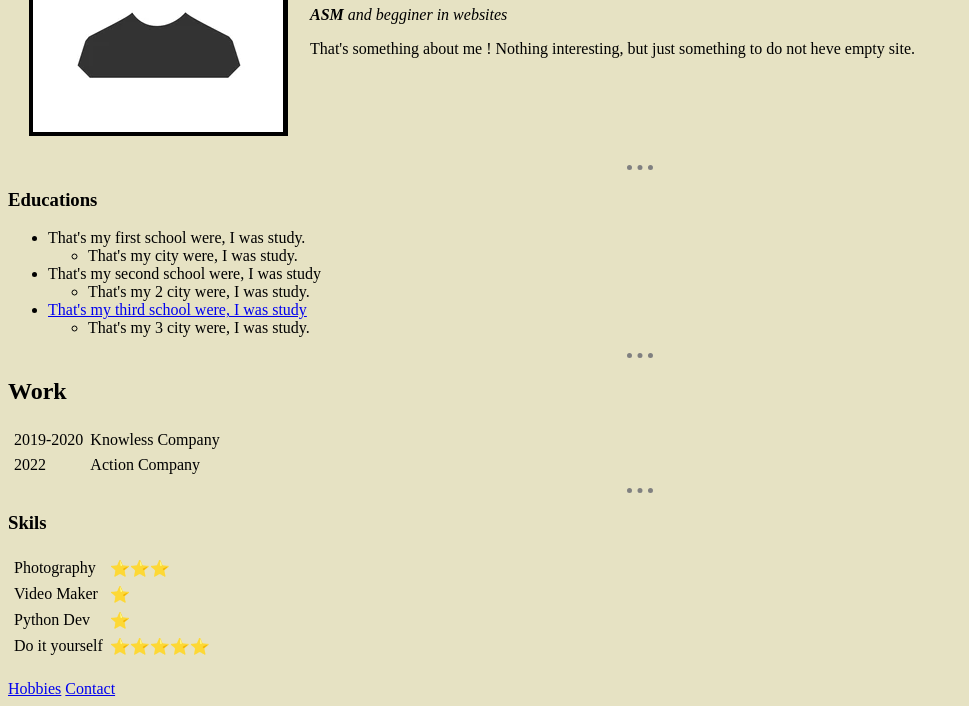
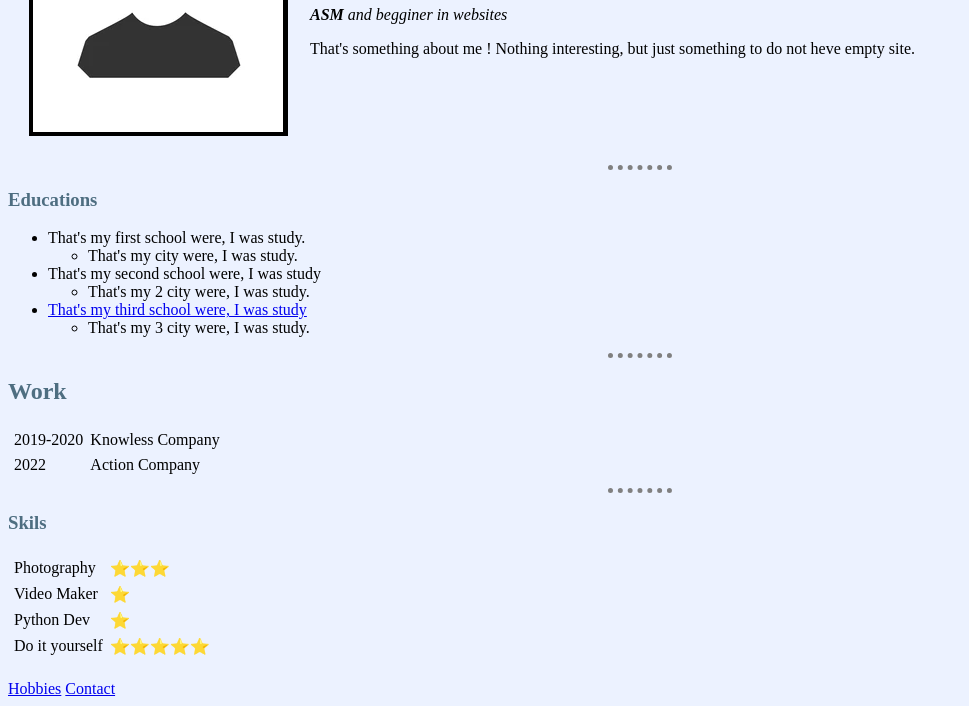
Before and after one commit to PawelBialy/Bootcam_100_days, a plain HTML site: page day_41/HTML - Personal Site/index.html in a window 1280 px wide. Shown: the part 172-878 px from the top of the page, without its empty margins (0-969 px from the left). Drawn offline with Linux system fonts and the light colour scheme.

Commit message:
day_41_personal_website_start

```diff
--- /dev/null
+++ b/day_41/HTML - Personal Site/css/styles.css
@@ -0,0 +1,17 @@
+
+            body {
+                background-color: #ECF2FF;
+            }
+            hr {
+
+                border-style:none;
+                border-top: dotted;
+                border-color:gray;
+                border-width: 5px;
+                height:0px;
+                width: 5%;
+
+              }
+            h1 {color: #4E6E81;}
+            h2 {color: #4E6E81;}
+            h3 {color: #4E6E81;}
--- a/day_41/HTML - Personal Site/index.html
+++ b/day_41/HTML - Personal Site/index.html
@@ -3,22 +3,7 @@
     <head>
         <meta charset="utf-8">
         <title>Pawel's Personal Site</title>
-
-        <style>
-            body {
-                background-color: #E6E2C3;
-            }
-            hr {
-
-                border-style:none;
-                border-top: dotted;
-                border-color: grey;
-                border-width: 5px;
-                height:0px;
-                width: 2%;
-
-              }
-        </style>
+        <link rel="stylesheet" href="css/styles.css">
     <head>
 
     <body>
```
Also changed, not shown: day_41/HTML - Personal Site/contact.html (+2 -1 lines), day_41/HTML - Personal Site/hobbies.html (+1 -0 lines).
